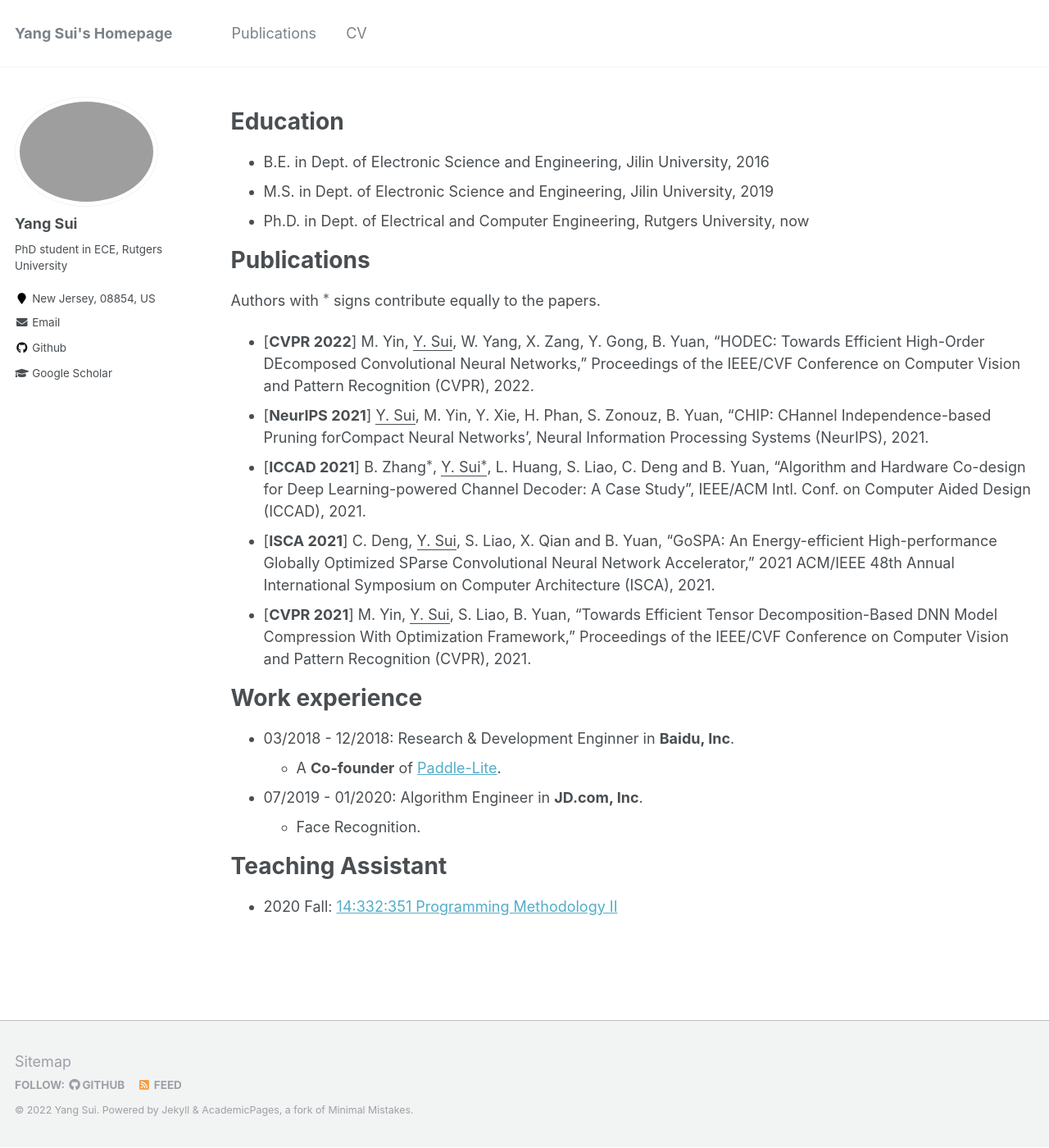
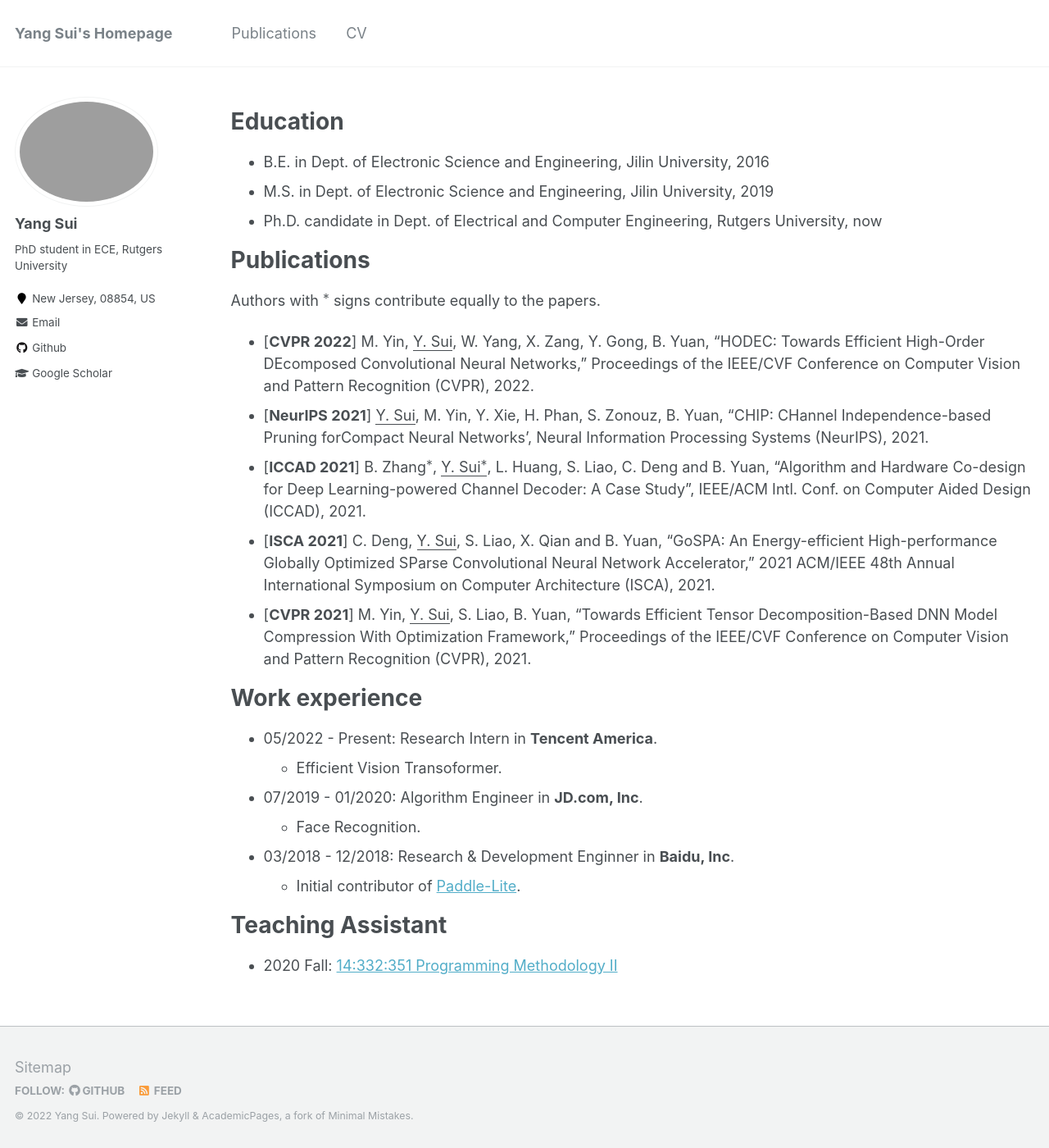
Before and after one commit to Eclipsess/yang-sui.github.io, a Jekyll site: the page built from _pages/cv.md, in a window 1280 px wide and 1400 px high. Shown: the whole window at 82% size. Built offline with Jekyll 4.4.1, drawn with Linux system fonts in a browser that asks for light colours; formulas are drawn with MathJax 3.

Commit message:
Update cv.md

```diff
--- a/_pages/cv.md
+++ b/_pages/cv.md
@@ -13,7 +13,7 @@ Education
 ======
 * B.E. in Dept. of Electronic Science and Engineering, Jilin University, 2016
 * M.S. in Dept. of Electronic Science and Engineering, Jilin University, 2019
-* Ph.D. in Dept. of Electrical and Computer Engineering, Rutgers University, now
+* Ph.D. candidate in Dept. of Electrical and Computer Engineering, Rutgers University, now
 
 Publications
 ======
@@ -27,12 +27,14 @@ Authors with $^*$ signs contribute equally to the papers.
 
 Work experience
 ======
-
-* 03/2018 - 12/2018: Research & Development Enginner in <strong>Baidu, Inc</strong>.
-  * A <strong>Co-founder</strong> of [Paddle-Lite](https://github.com/PaddlePaddle/Paddle-Lite).
+* 05/2022 - Present: Research Intern in <strong>Tencent America</strong>.
+  * Efficient Vision Transoformer.
 
 * 07/2019 - 01/2020: Algorithm Engineer in <strong>JD.com, Inc</strong>.
   * Face Recognition.
+
+* 03/2018 - 12/2018: Research & Development Enginner in <strong>Baidu, Inc</strong>.
+  * Initial contributor of [Paddle-Lite](https://github.com/PaddlePaddle/Paddle-Lite).
 
 Teaching Assistant
 ======
```
